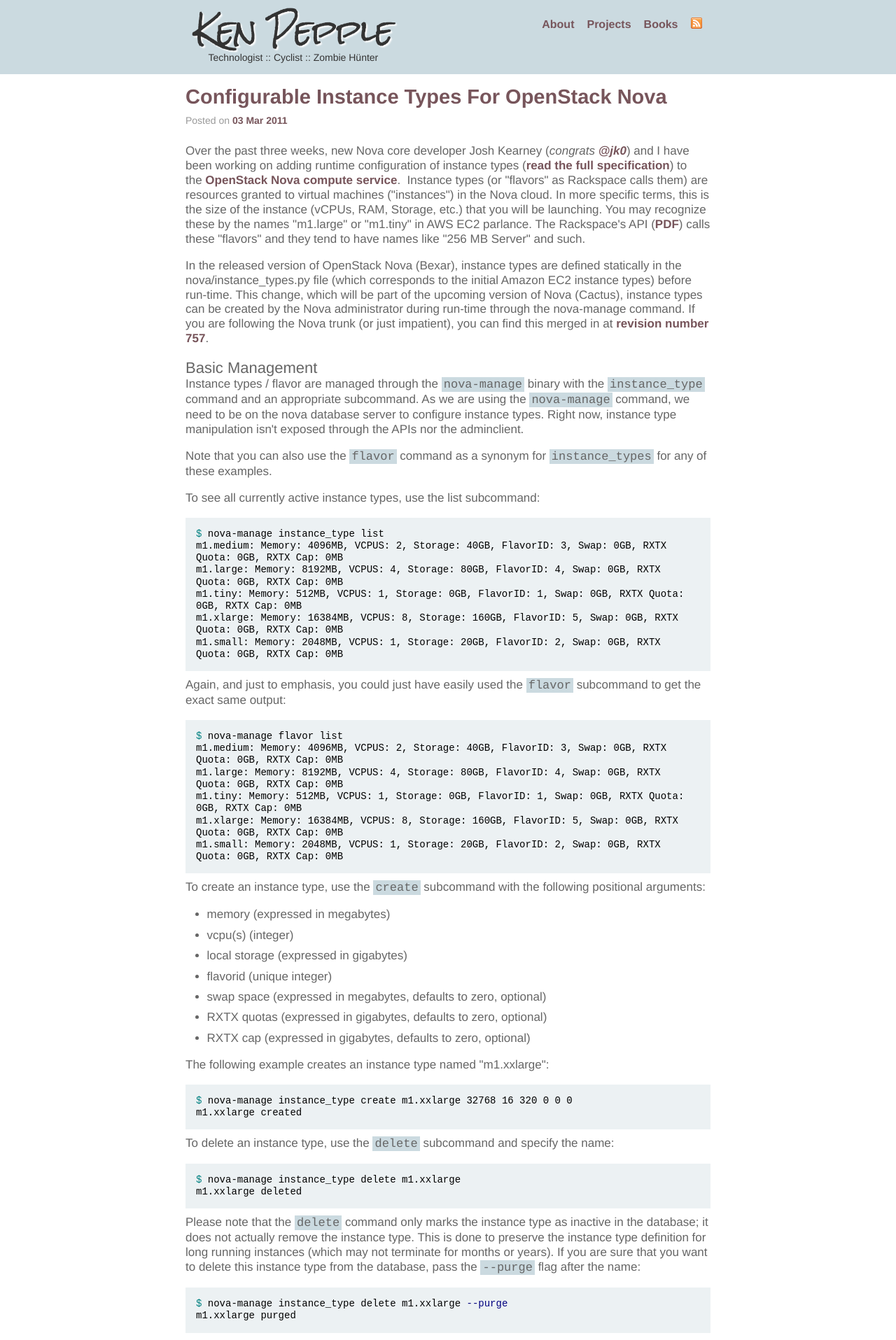
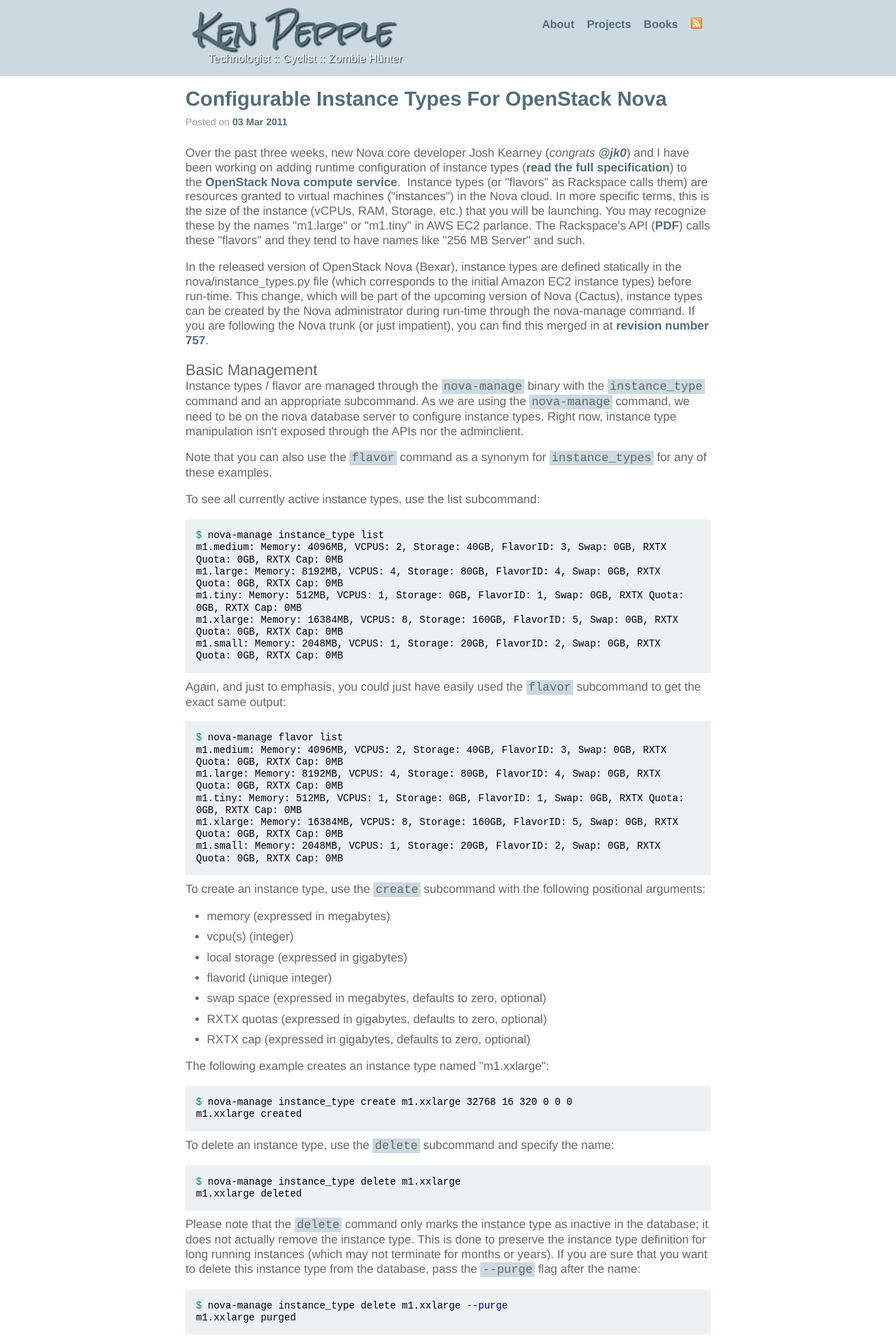
Before and after one commit to slashk/slashk.github.com, a Jekyll site: the page built from index.html, in a window 1280 px wide. Shown: the top 1915 px of the page at 70% size. Built offline with Jekyll 4.4.1, drawn with Linux system fonts in a browser that asks for light colours; Markdown is read by kramdown in place of the engine named in the settings.

Commit message:
last css changes: blue it is

```diff
--- a/css/main.css
+++ b/css/main.css
@@ -1,5 +1,3 @@
-/* @override http://localhost:4000/css/main.css */
-
 /* color palette
 reds
 #E1CCD0 (225,204,208)
@@ -26,12 +24,12 @@ browns
 html { padding: 0 0 0 0; }
 a:link {
   text-decoration: none;
-  color: #77555B;
+  color: #546C77;
   font-weight: 600;
 }
 a:visited {
   text-decoration: none;
-  color: #77555B;
+  color: #546C77;
   font-weight: 600;
 }
 a:hover {
@@ -41,7 +39,7 @@ a:hover {
 }
 a:active {
   text-decoration: none;
-  color: #77555B;
+  color: #546C77;
   font-weight: 600;
 }
 body {
@@ -74,7 +72,7 @@ body {
   font-weight: 300;
 }
 #header ul li a {
-  color: #77555B;
+  color: #546C77;
 }
 #header ul li a:hover {
 	/* background-color: #eaeaea; */
@@ -84,7 +82,7 @@ body {
   font-weight: bold;
 }
 #header h1 a {
-  color: #333333;
+  color: #546C77;
   font-family: 'Rock Salt', serif;
   font-size: 44px;
   font-style: normal;
@@ -94,15 +92,17 @@ body {
   letter-spacing: -0.015em;
   word-spacing: -0.04em;
   line-height: 1.2;
-  text-shadow: 2px 2px 2px #fff;
+  text-shadow: 2px 2px 2px #263135;
 }
 #header h1 a:hover {
   background-color: transparent;
 }
 #header h2 {
-  font-size: 14px;
-  font-weight: 300;
+  font-size: 16px;
+  font-weight: 500;
   margin-left: 20px;
+  color: white;
+  text-shadow: 1px 1px 1px #263135;
 }
 #header h2 img { margin-left: 3px; }
 #content .inner {
@@ -265,6 +265,6 @@ p.bookmeta {
 	line-height: 10px;
 }
 
-div.bubble p.booktitle a {
+p.booktitle a {
   font-size: 18px;
 }
```
